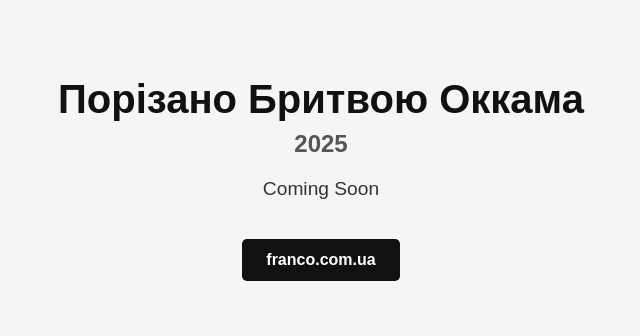
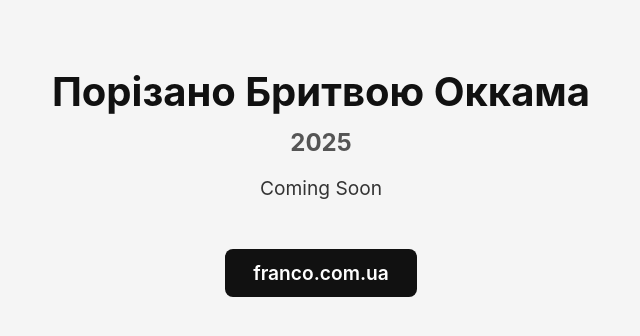
Before and after one commit to Ockham2025/album-page, a plain HTML site: page index.html in a window 1280 px wide. Shown: the whole page, without its empty margins (319-959 px from the left). Drawn offline with Linux system fonts and the light colour scheme.

Commit message:
Update index.html

```diff
--- a/index.html
+++ b/index.html
@@ -1,40 +1,55 @@
-
 <!DOCTYPE html>
 <html lang="uk">
 <head>
   <meta charset="UTF-8">
+  <meta name="viewport" content="width=device-width, initial-scale=1.0">
   <title>Порізано Бритвою Оккама</title>
   <style>
+    * {
+      box-sizing: border-box;
+    }
     body {
       background: #f5f5f5;
       color: #111;
-      font-family: sans-serif;
+      font-family: -apple-system, BlinkMacSystemFont, "Segoe UI", Roboto, Helvetica, Arial, sans-serif;
+      margin: 0;
+      padding: 40px 20px;
       text-align: center;
-      margin: 0;
-      padding: 50px;
     }
     h1 {
-      font-size: 2.5em;
-      margin-bottom: 0.2em;
+      font-size: 8vw;
+      margin-bottom: 0.3em;
     }
     h2 {
-      font-size: 1.5em;
+      font-size: 5vw;
+      margin: 0;
       color: #555;
-      margin-top: 0;
     }
     p {
-      font-size: 1.2em;
+      font-size: 4.5vw;
+      margin-top: 1em;
       color: #333;
     }
     a {
       display: inline-block;
-      margin-top: 20px;
-      padding: 12px 24px;
+      margin-top: 30px;
+      padding: 12px 28px;
       background: #111;
-      color: white;
+      color: #fff;
       text-decoration: none;
-      font-weight: bold;
-      border-radius: 5px;
+      font-weight: 600;
+      font-size: 4.2vw;
+      border-radius: 8px;
+      transition: background 0.2s;
+    }
+    a:hover {
+      background: #333;
+    }
+
+    @media (min-width: 600px) {
+      h1 { font-size: 2.5em; }
+      h2 { font-size: 1.5em; }
+      p, a { font-size: 1.2em; }
     }
   </style>
 </head>
```
